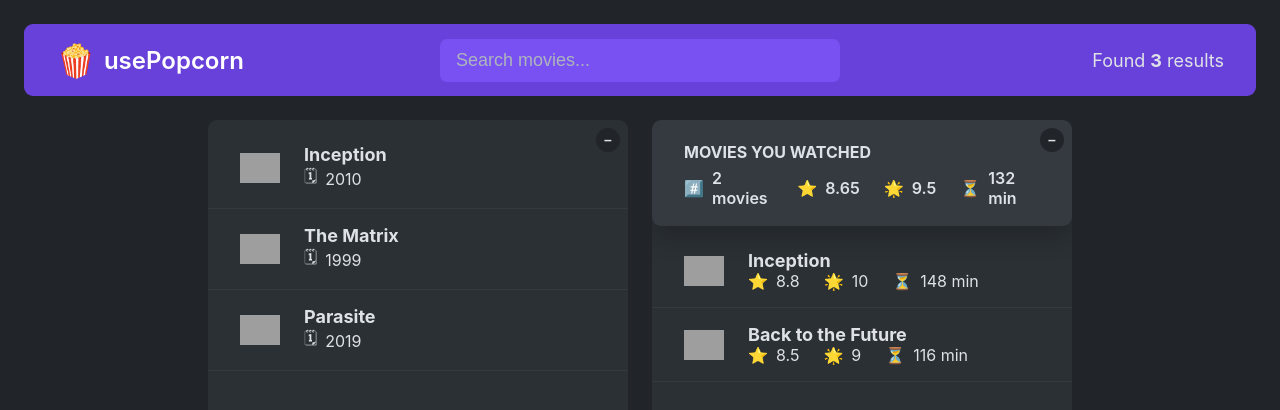
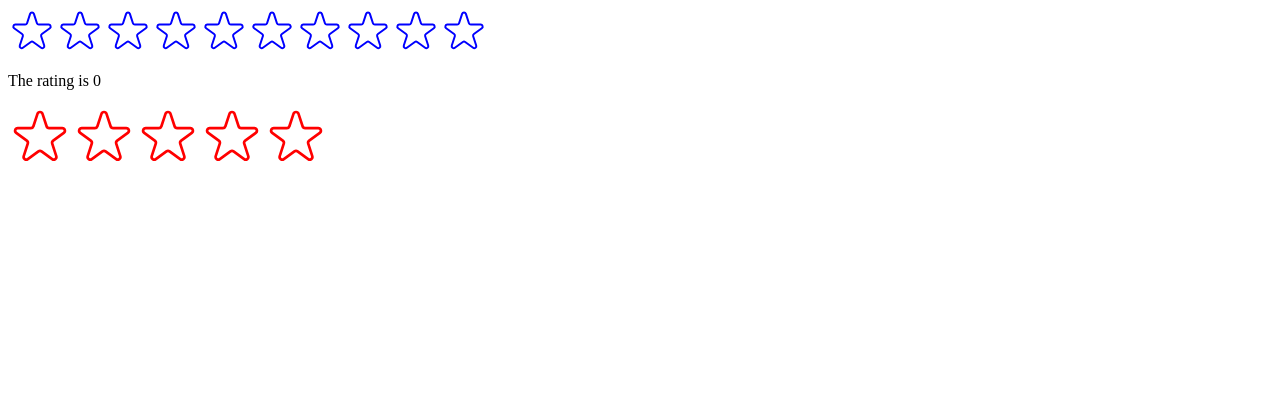
Before and after one commit to kapvm4444/use-popcorn, a React (Create React App) app: page / in a window 1280 px wide. Shown: the top 410 px of the page. Built offline with nearby package versions, Linux system fonts and the light colour scheme; grey boxes are pictures that could not be loaded.

Commit message:
Rating component

```diff
--- a/src/components/RatingStar.js
+++ b/src/components/RatingStar.js
@@ -0,0 +1,120 @@
+import React, { useState } from "react";
+
+//=>
+// Main Component
+export default function RatingStar({
+  maxRating = 5,
+  color = "#fcc419",
+  defaultRating = 0,
+  messages = [],
+  size = 48,
+  className = "",
+  onSetRate,
+}) {
+  const [rating, setRating] = useState(defaultRating);
+  const [tempRating, setTempRating] = useState(rating);
+
+  const containerStyle = {
+    display: "flex",
+    alignItems: "center",
+    gap: "15px",
+  };
+
+  const starContainerStyle = {
+    display: "flex",
+  };
+
+  const textStyle = {
+    lineHeight: "1",
+    margin: "0",
+    fontSize: `${size / 1.2}px`,
+    color,
+  };
+
+  function handleRating(rating) {
+    setRating(rating);
+    if (onSetRate) onSetRate(rating);
+  }
+
+  return (
+    <div style={containerStyle} className={className}>
+      <div style={starContainerStyle}>
+        {Array.from({ length: maxRating }, (_, i) => {
+          return (
+            <Star
+              key={i + 1}
+              full={tempRating ? i + 1 <= tempRating : i + 1 <= rating}
+              onRate={() => handleRating(i + 1)}
+              onHoverIn={() => setTempRating(i + 1)}
+              onHoverOut={() => setTempRating(0)}
+              size={size}
+              color={color}
+            />
+          );
+        })}
+      </div>
+      <p style={textStyle}>
+        {messages.length === maxRating
+          ? messages[tempRating ? tempRating - 1 : rating - 1]
+          : tempRating || rating || ""}
+      </p>
+    </div>
+  );
+}
+
+//=>
+// Rendering Star
+function Star({ full, onRate, onHoverIn, onHoverOut, size, color }) {
+  const starStyle = {
+    width: `${size}px`,
+    height: `${size}px`,
+    display: "block",
+    cursor: "pointer",
+  };
+
+  return (
+    <span
+      style={starStyle}
+      onMouseEnter={onHoverIn}
+      onMouseLeave={onHoverOut}
+      onClick={onRate}
+    >
+      {full ? <FullStar color={color} /> : <EmptyStar color={color} />}
+    </span>
+  );
+}
+
+// =>
+//  Style of the star - Filled
+function FullStar({ color }) {
+  return (
+    <svg
+      xmlns="http://www.w3.org/2000/svg"
+      viewBox="0 0 20 20"
+      fill={color}
+      stroke={color}
+    >
+      <path d="M9.049 2.927c.3-.921 1.603-.921 1.902 0l1.07 3.292a1 1 0 00.95.69h3.462c.969 0 1.371 1.24.588 1.81l-2.8 2.034a1 1 0 00-.364 1.118l1.07 3.292c.3.921-.755 1.688-1.54 1.118l-2.8-2.034a1 1 0 00-1.175 0l-2.8 2.034c-.784.57-1.838-.197-1.539-1.118l1.07-3.292a1 1 0 00-.364-1.118L2.98 8.72c-.783-.57-.38-1.81.588-1.81h3.461a1 1 0 00.951-.69l1.07-3.292z" />
+    </svg>
+  );
+}
+
+// =>
+//  Style of the star - Bordered (not filled)
+function EmptyStar({ color }) {
+  return (
+    <svg
+      xmlns="http://www.w3.org/2000/svg"
+      fill="none"
+      viewBox="0 0 24 24"
+      stroke={color}
+    >
+      <path
+        strokeLinecap="round"
+        strokeLinejoin="round"
+        strokeWidth="{2}"
+        d="M11.049 2.927c.3-.921 1.603-.921 1.902 0l1.519 4.674a1 1 0 00.95.69h4.915c.969 0 1.371 1.24.588 1.81l-3.976 2.888a1 1 0 00-.363 1.118l1.518 4.674c.3.922-.755 1.688-1.538 1.118l-3.976-2.888a1 1 0 00-1.176 0l-3.976 2.888c-.783.57-1.838-.197-1.538-1.118l1.518-4.674a1 1 0 00-.363-1.118l-3.976-2.888c-.784-.57-.38-1.81.588-1.81h4.914a1 1 0 00.951-.69l1.519-4.674z"
+      />
+    </svg>
+  );
+}
--- a/src/index.js
+++ b/src/index.js
@@ -1,11 +1,33 @@
-import React from 'react';
-import ReactDOM from 'react-dom/client';
-import './index.css';
-import App from './App';
+import React, { useState } from "react";
+import ReactDOM from "react-dom/client";
+// import "./index.css";
+import App from "./App";
+import RatingStar from "./components/RatingStar";
 
-const root = ReactDOM.createRoot(document.getElementById('root'));
+function Test() {
+  const [rating, setRating] = useState(0);
+
+  return (
+    <>
+      <RatingStar onSetRate={setRating} maxRating={10} color={"Blue"} />
+      <p>The rating is {rating}</p>
+    </>
+  );
+}
+
+const root = ReactDOM.createRoot(document.getElementById("root"));
 root.render(
   <React.StrictMode>
-    <App />
-  </React.StrictMode>
+    <Test />
+
+    <RatingStar
+      maxRating={5}
+      color={"red"}
+      size={64}
+      messages={["Worst", "Bad", "OK", "Good", "Wonderful"]}
+      defaultRating={0}
+      className={"test"}
+    />
+    {/*<App />*/}
+  </React.StrictMode>,
 );
```
